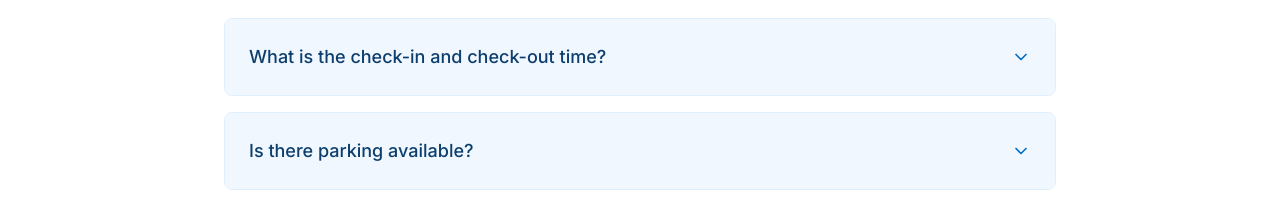
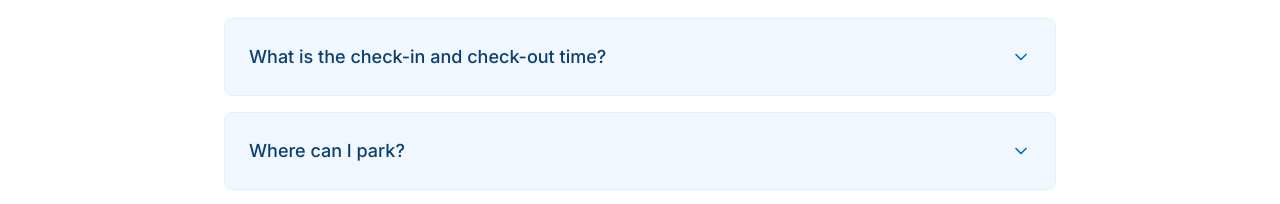
Before and after one commit to maritnroyle/WhiteCloudHomes-Website, a React (Vite) app: page / in a window 1280 px wide. Shown: the part 4040-4244 px from the top of the page. Built offline with nearby package versions, Linux system fonts and the light colour scheme; a web font is replaced by a local one.

Commit message:
feat: Refine FAQ parking question and answer
Update the wording of the parking question and answer in the FAQs section to be more precise and user-friendly.

```diff
--- a/src/components/FAQs.tsx
+++ b/src/components/FAQs.tsx
@@ -8,8 +8,8 @@ const faqs = [
     answer: "Check-in is from 2:00 PM, and check-out is by 12:00 PM. If you need to request an early check-in or late check-out, please contact us in advance."
   },
   {
-    question: "Is there parking available?",
-    answer: "Yes, we offer on-site parking for our guests on first come first served basis. There is also plenty of free street parking available."
+    question: "Where can I park?",
+    answer: "We offer on-site parking for our guests on first come first served basis. There is also plenty of free street parking available."
   },
   {
     question: "Can I arrive early and store bags?",
```
